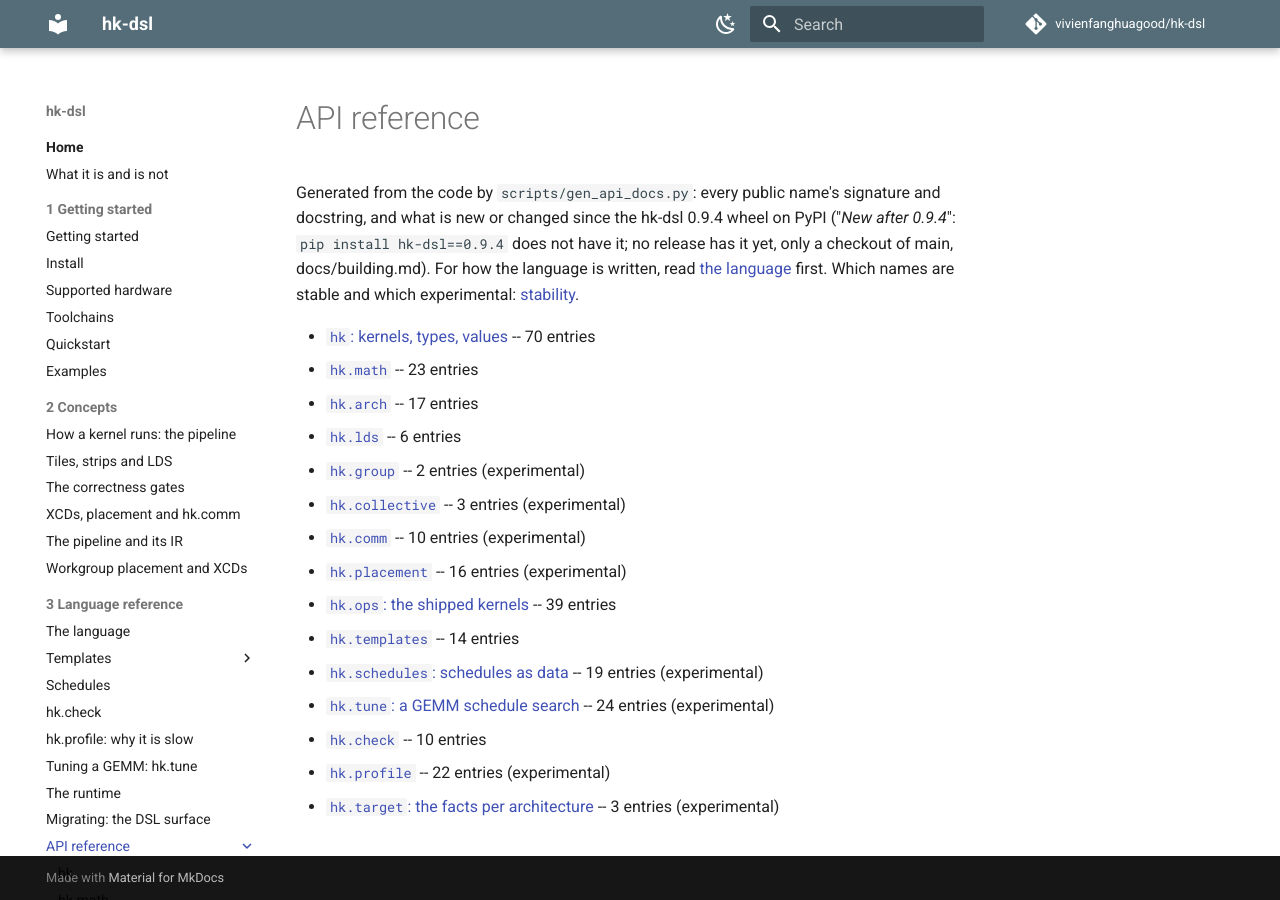
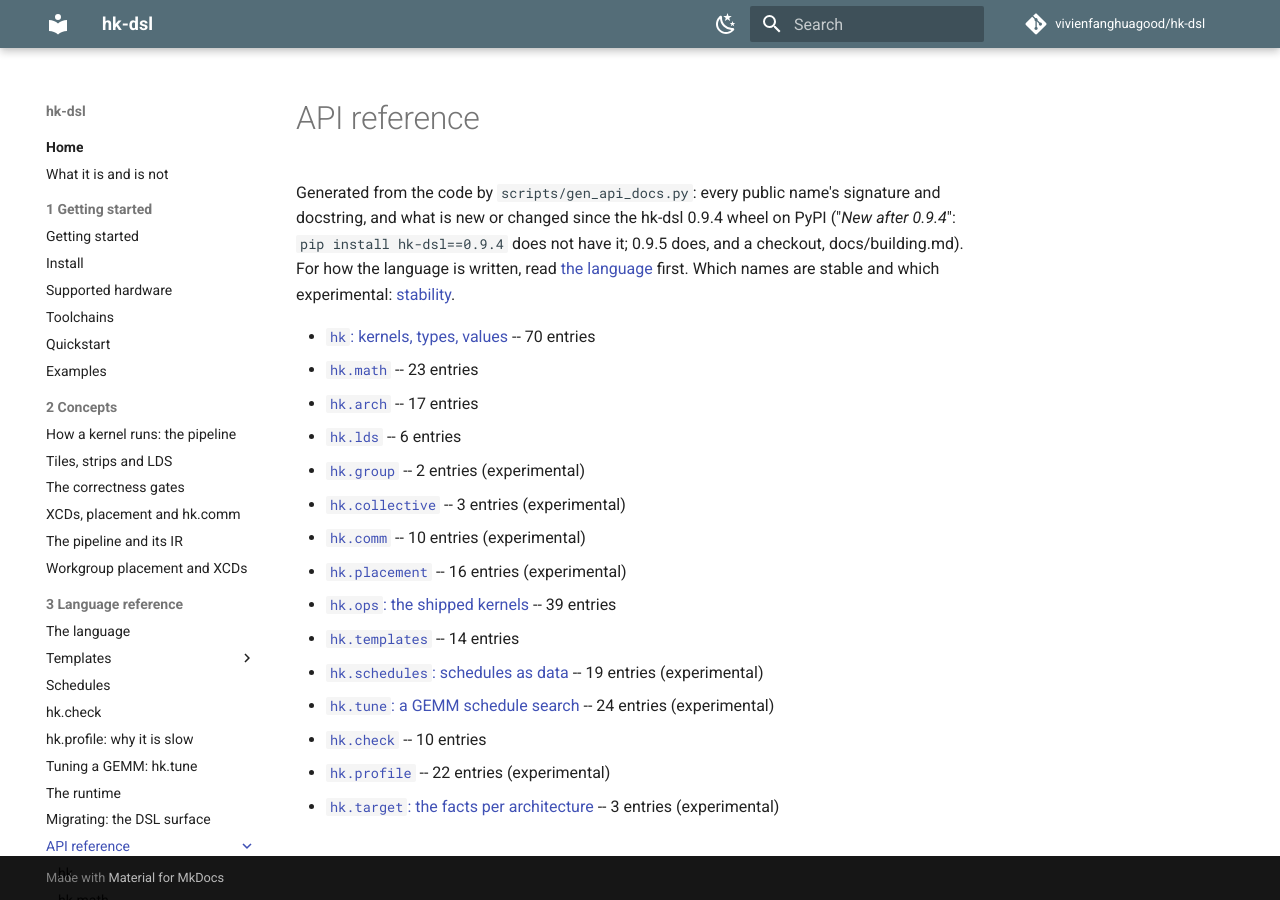
Before and after one commit to vivienfanghuagood/hk-dsl, an MkDocs documentation site: the page built from docs/api/README.md, in a window 1280 px wide. Built offline with MkDocs 1.6.1 and Material for MkDocs 9.7.7, drawn with Linux system fonts in a browser that asks for light colours; comment, search, counter and statistics services are not loaded.

Commit message:
release 0.9.5: gfx1201 MiniCPM5 shortest chunks beside more decodes take the packed KV split (#271); language page's first example fixed (#274)
Version 0.9.5, RELEASE = "0.9.5", API index regenerated; the dialect stays hk-dialect-8.
CHANGELOG: Unreleased cut as 0.9.5. README, llms.txt, the skill, support matrix and toolchains name 0.9.5.

Co-Authored-By: Claude <noreply@anthropic.com>

```diff
--- a/docs/api/README.md
+++ b/docs/api/README.md
@@ -2,7 +2,7 @@
 
 # API reference
 
-Generated from the code by `scripts/gen_api_docs.py`: every public name's signature and docstring, and what is new or changed since the hk-dsl 0.9.4 wheel on PyPI ("*New after 0.9.4*": `pip install hk-dsl==0.9.4` does not have it; no release has it yet, only a checkout of main, docs/building.md). For how the language is written, read [the language](../language.md) first. Which names are stable and which experimental: [stability](../stability.md).
+Generated from the code by `scripts/gen_api_docs.py`: every public name's signature and docstring, and what is new or changed since the hk-dsl 0.9.4 wheel on PyPI ("*New after 0.9.4*": `pip install hk-dsl==0.9.4` does not have it; 0.9.5 does, and a checkout, docs/building.md). For how the language is written, read [the language](../language.md) first. Which names are stable and which experimental: [stability](../stability.md).
 
 - [`hk`: kernels, types, values](hk.md) -- 70 entries
 - [`hk.math`](hk.math.md) -- 23 entries
--- a/llms.txt
+++ b/llms.txt
@@ -68,7 +68,7 @@ It traces and runs on both GPUs, ragged shapes (100x1000) included; `hk.check` t
 
 ## Pitfalls
 
-- The docs describe main; `pip install hk-dsl` is 0.9.4 (check `hk.__version__`). The API reference marks what is *New after 0.9.4*: on main only, in no release yet. 0.8.0 added, and 0.7.0 lacks, workgroup placement (`hk.kernel(placement=)`, `hk.Placement`, `hk.arch.xcd_count`), `hk.map_cpp`, the strip ops and element exchange. 0.6.0's synchronous `g.load` / `g.store` on gfx950 read and write past a partial last tile; 0.7.0's do not.
+- The docs describe main; `pip install hk-dsl` is 0.9.5 (check `hk.__version__`). The API reference marks what is *New after 0.9.4*: in 0.9.5, not in 0.9.4. 0.8.0 added, and 0.7.0 lacks, workgroup placement (`hk.kernel(placement=)`, `hk.Placement`, `hk.arch.xcd_count`), `hk.map_cpp`, the strip ops and element exchange. 0.6.0's synchronous `g.load` / `g.store` on gfx950 read and write past a partial last tile; 0.7.0's do not.
 - Positional kernel parameters are tensors (`hk.Tensor[dtype]`, 4-D `(batch, depth, rows, cols)`; a 2-D tensor is `(rows, cols)`). Constexprs are keyword-only with a default, baked into the source: a new value is a new compile.
 - The transcendental math (gelu, dgelu, sqrt, rsqrt, silu) is fp32-only: load 16-bit data into an fp32 tile or strip (the load converts) and store it back (the store converts). `hk.math.gelu` is `F.gelu(x, approximate="tanh")`, not the erf default.
 - A strip's columns are whole chunks of `wave x run` (32 x run on gfx1100, 64 x run on gfx950): `CW=512` with `run=8` fits both. Read the wave from `hk.arch.target().wave` when a plan depends on it.
--- a/pyproject.toml
+++ b/pyproject.toml
@@ -4,7 +4,7 @@ build-backend = "setuptools.build_meta"
 
 [project]
 name = "hk-dsl"
-version = "0.9.4"
+version = "0.9.5"
 description = "A general-purpose Python DSL for AMD GPU kernels on RDNA and CDNA, with build-time gates against silent tile-level errors (spills, missing waits, MFMA hazards). Its largest end-to-end gains today are on Radeon (RDNA3/RDNA4), through vLLM and SGLang."
 # Release wheels are cp310, cp311, cp312 and cp313 (each carries MLIR bindings for one
 # CPython); another 3.x builds from source (docs/building.md). CI tests 3.10 and 3.12.
```
Also changed, not shown: CHANGELOG.md (+23 -3 lines), README.md (+1 -1 lines), docs/support-matrix.md (+1 -1 lines), docs/toolchains.md (+1 -1 lines), skills/hk-kernel/SKILL.md (+1 -1 lines), 2 other files.
